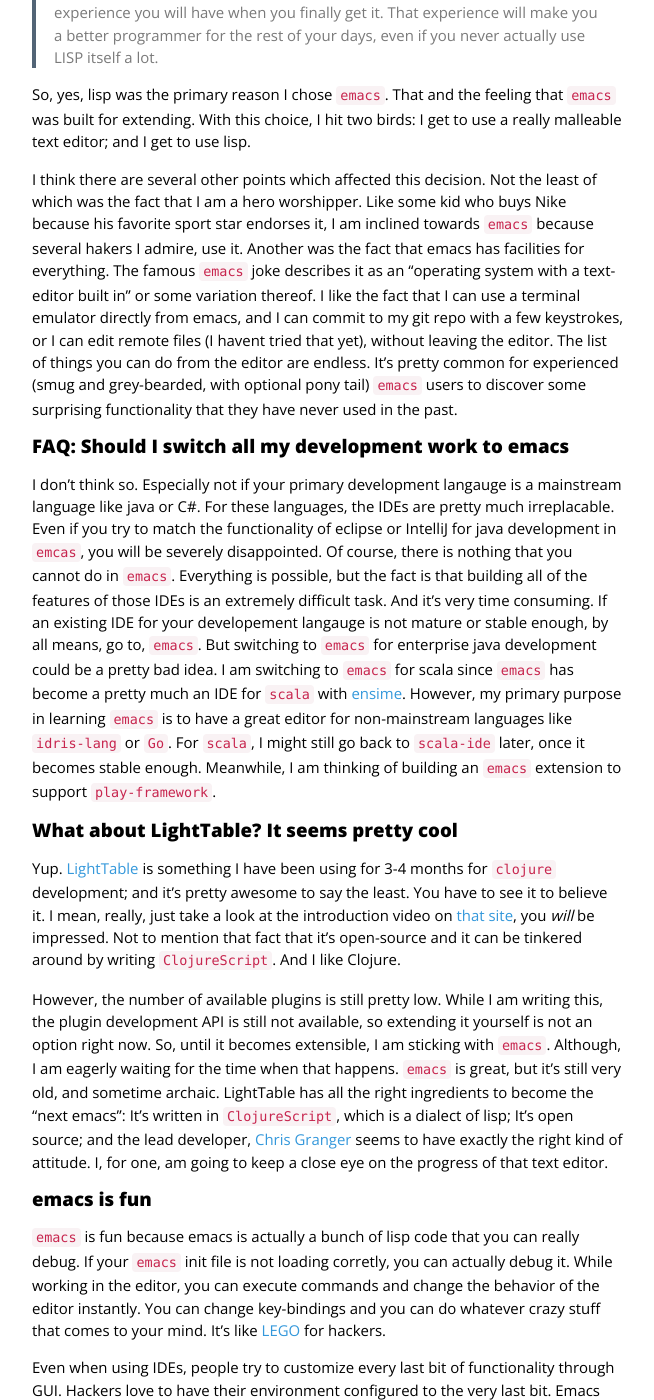
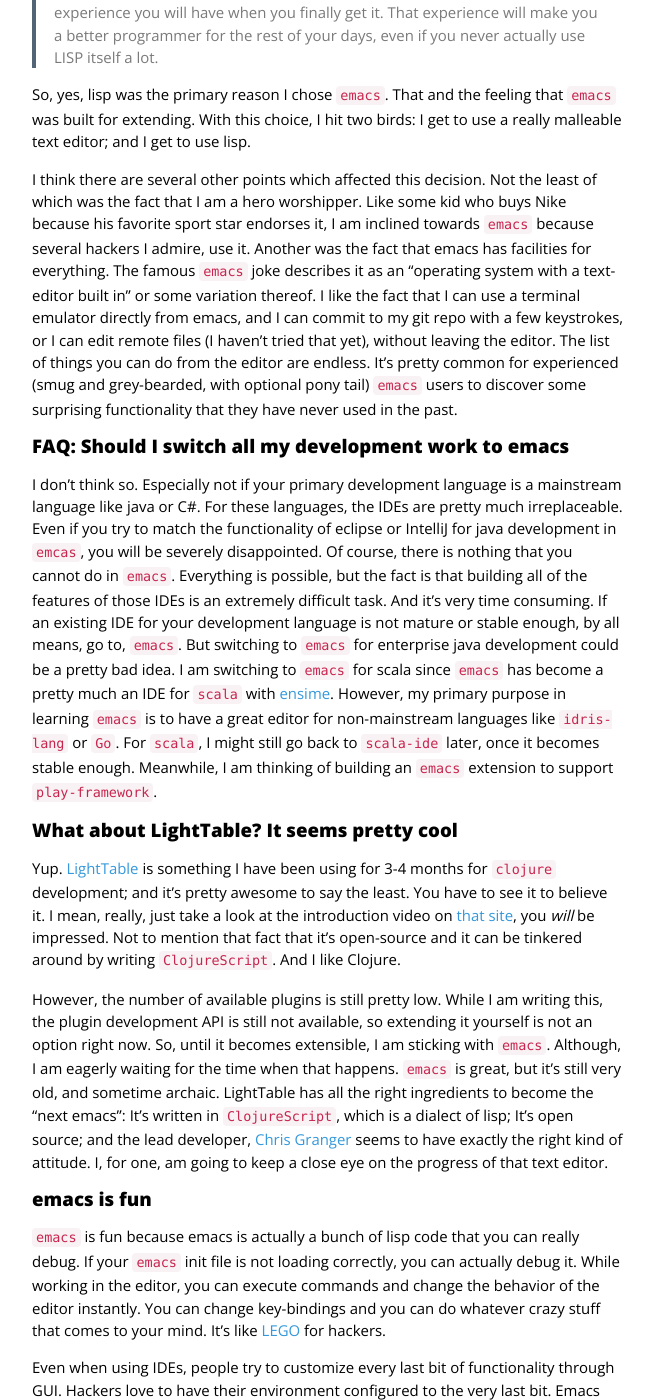
Before and after one commit to Bhashit/bhashit.github.io, a Jekyll site: the page built from _posts/2014-08-11-emacs-the-text-editor-of-the-jedi.markdown, in a window 1280 px wide and 1400 px high, scrolled down 2064 px. Shown: the whole window, without its empty margins (312-966 px from the left). Built offline with Jekyll 4.4.1, drawn with Linux system fonts in a browser that asks for light colours; comment, search, counter and statistics services are not loaded; some of the changed text lies outside the part shown.

Commit message:
Spell checks

```diff
--- a/_posts/2014-08-11-emacs-the-text-editor-of-the-jedi.markdown
+++ b/_posts/2014-08-11-emacs-the-text-editor-of-the-jedi.markdown
@@ -45,12 +45,12 @@
 
 So, yes, lisp was the primary reason I chose `emacs`. That and the feeling that `emacs` was built for extending. With this choice, I hit two birds: I get to use a really malleable text editor; and I get to use lisp.
 
-I think there are several other points which affected this decision. Not the least of which was the fact that I am a hero worshipper. Like some kid who buys Nike because his favorite sport star endorses it, I am inclined towards `emacs` because several hakers I admire, use it. Another was the fact that emacs has facilities for everything. The famous `emacs` joke describes it as an "operating system with a text-editor built in" or some variation thereof. I like the fact that I can use a terminal emulator directly from emacs, and I can commit to my git repo with a few keystrokes, or I can edit remote files (I havent tried that yet), without leaving the editor. The list of things you can do from the editor are endless. It's pretty common for experienced (smug and grey-bearded, with optional pony tail) `emacs` users to discover some surprising functionality that they have never used in the past.
+I think there are several other points which affected this decision. Not the least of which was the fact that I am a hero worshipper. Like some kid who buys Nike because his favorite sport star endorses it, I am inclined towards `emacs` because several hackers I admire, use it. Another was the fact that emacs has facilities for everything. The famous `emacs` joke describes it as an "operating system with a text-editor built in" or some variation thereof. I like the fact that I can use a terminal emulator directly from emacs, and I can commit to my git repo with a few keystrokes, or I can edit remote files (I haven’t tried that yet), without leaving the editor. The list of things you can do from the editor are endless. It's pretty common for experienced (smug and grey-bearded, with optional pony tail) `emacs` users to discover some surprising functionality that they have never used in the past.
 
 
 ## FAQ: Should I switch all my development work to emacs
 
-I don't think so. Especially not if your primary development langauge is a mainstream language like java or C#. For these languages, the IDEs are pretty much irreplacable. Even if you try to match the functionality of eclipse or IntelliJ for java development in `emcas`, you will be severely disappointed. Of course, there is nothing that you cannot do in `emacs`. Everything is possible, but the fact is that building all of the features of those IDEs is an extremely difficult task. And it's very time consuming. If an existing IDE for your developement langauge is not mature or stable enough, by all means, go to, `emacs`. But switching to `emacs` for enterprise java development could be a pretty bad idea. I am switching to `emacs` for scala since `emacs` has become a pretty much an IDE for `scala` with [ensime][ensime]. However, my primary purpose in learning `emacs` is to have a great editor for non-mainstream languages like [`idris-lang`][idris-lang] or [`Go`][go-lang]. For `scala`, I might still go back to `scala-ide` later, once it becomes stable enough. Meanwhile, I am thinking of building an `emacs` extension to support [`play-framework`][play-framework].
+I don't think so. Especially not if your primary development language is a mainstream language like java or C#. For these languages, the IDEs are pretty much irreplaceable. Even if you try to match the functionality of eclipse or IntelliJ for java development in `emcas`, you will be severely disappointed. Of course, there is nothing that you cannot do in `emacs`. Everything is possible, but the fact is that building all of the features of those IDEs is an extremely difficult task. And it's very time consuming. If an existing IDE for your development language is not mature or stable enough, by all means, go to, `emacs`. But switching to `emacs` for enterprise java development could be a pretty bad idea. I am switching to `emacs` for scala since `emacs` has become a pretty much an IDE for `scala` with [ensime][ensime]. However, my primary purpose in learning `emacs` is to have a great editor for non-mainstream languages like [`idris-lang`][idris-lang] or [`Go`][go-lang]. For `scala`, I might still go back to `scala-ide` later, once it becomes stable enough. Meanwhile, I am thinking of building an `emacs` extension to support [`play-framework`][play-framework].
 
 ## What about LightTable? It seems pretty cool
 
@@ -60,7 +60,7 @@
 
 ## emacs is fun
 
-`emacs` is fun because emacs is actually a bunch of lisp code that you can really debug. If your `emacs` init file is not loading corretly, you can actually debug it. While working in the editor, you can execute commands and change the behavior of the editor instantly. You can change key-bindings and you can do whatever crazy stuff that comes to your mind. It's like [LEGO][lego] for hackers.
+`emacs` is fun because emacs is actually a bunch of lisp code that you can really debug. If your `emacs` init file is not loading correctly, you can actually debug it. While working in the editor, you can execute commands and change the behavior of the editor instantly. You can change key-bindings and you can do whatever crazy stuff that comes to your mind. It's like [LEGO][lego] for hackers.
 
 Even when using IDEs, people try to customize every last bit of functionality through GUI. Hackers love to have their environment configured to the very last bit.  Emacs takes this configurability to a whole new dimension. You write little pieces of code to configure it, and every single piece of wiring can be taken apart and reconnected somewhere else. Of course, you sometimes risk breaking something, but that's a huge part of the fun. Being able to do so is rewarding in the same sense that it is rewarding to use linux when using windows could make several things much easier.
 
```
Also changed, not shown: other parts of _posts/2014-08-11-emacs-the-text-editor-of-the-jedi.markdown (+4 -4 lines).
